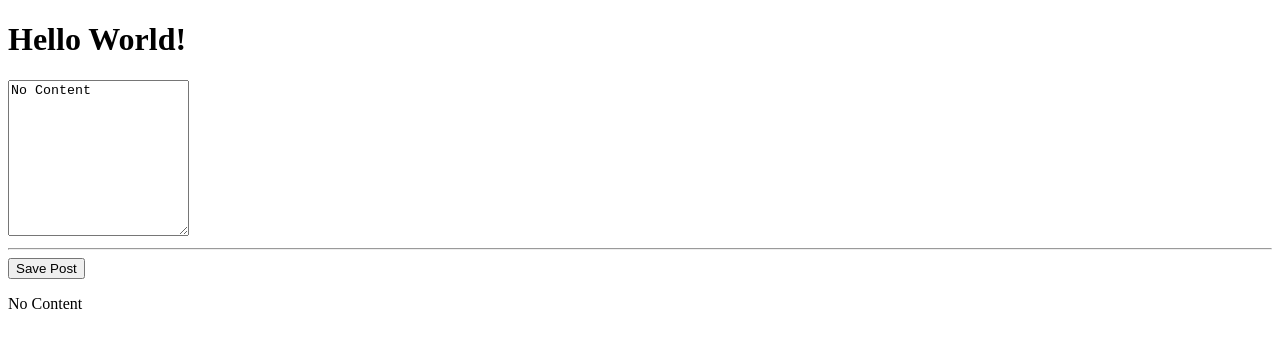
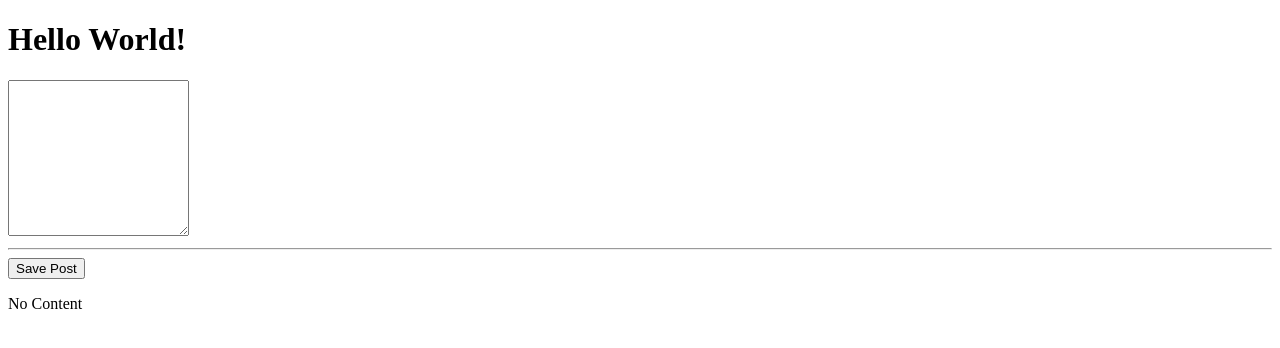
Before and after one commit to arjan-bal/mean-chatting-app, an Angular app: page / in a window 1280 px wide. Shown: the top 348 px of the page. Built offline with nearby package versions, Linux system fonts and the light colour scheme.

Commit message:
Added 2 way binding using ngModel

```diff
--- a/src/app/app.module.ts
+++ b/src/app/app.module.ts
@@ -1,5 +1,6 @@
 import { BrowserModule } from '@angular/platform-browser';
 import { NgModule } from '@angular/core';
+import { FormsModule } from '@angular/forms';
 
 import { AppComponent } from './app.component';
 import { PostCreateComponent } from './posts/post-create/post-create.component';
@@ -10,7 +11,8 @@
     PostCreateComponent
   ],
   imports: [
-    BrowserModule
+    BrowserModule,
+    FormsModule
   ],
   providers: [],
   bootstrap: [AppComponent]
--- a/src/app/posts/post-create/post-create.component.html
+++ b/src/app/posts/post-create/post-create.component.html
@@ -1,4 +1,4 @@
-<textarea rows="10" [value]="newPost"></textarea>
+<textarea rows="10" [(ngModel)]="enteredValue"></textarea>
 <hr>
 <button (click)="onAddPost()">Save Post</button>
 <p>{{ newPost }}</p>
--- a/src/app/posts/post-create/post-create.component.ts
+++ b/src/app/posts/post-create/post-create.component.ts
@@ -7,8 +7,9 @@
 
 export class PostCreateComponent {
   newPost = 'No Content';
+  enteredValue = '';
 
   onAddPost() {
-    this.newPost = 'The user\'s post';
+    this.newPost = this.enteredValue;
   }
 }
```
